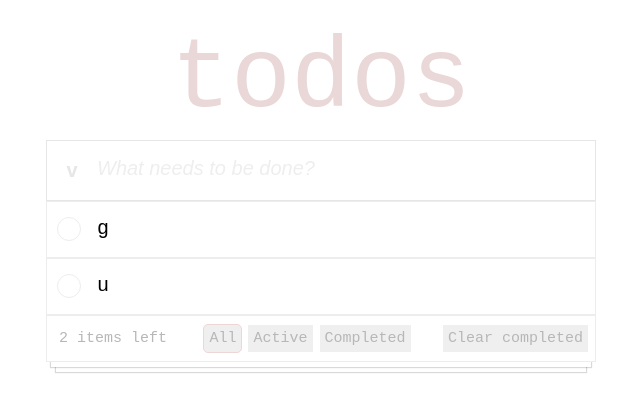
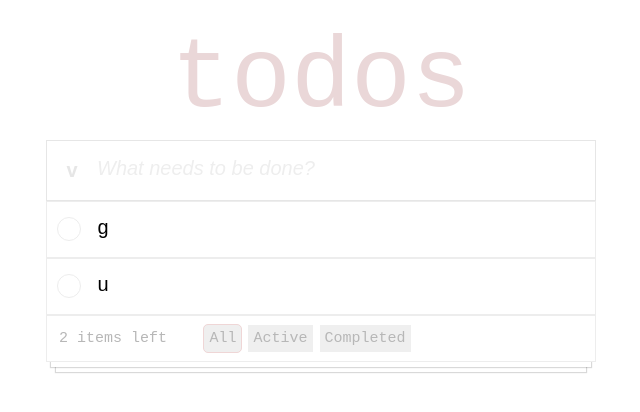
Before and after one commit to EvaMelon/ToDo-React, a React (Create React App) app: page / in a window 1280 px wide. Shown: the top 412 px of the page, without its empty margins (319-959 px from the left). Built offline with nearby package versions, Linux system fonts and the light colour scheme.

Commit message:
finished clear button

```diff
--- a/src/App.js
+++ b/src/App.js
@@ -10,7 +10,7 @@ class App extends Component {
     this.state = {
       filter: "all",
       items:[{text:"g", done:false}, {text:"u", done:false}],
-      clear:false
+    //  clear:false
     };
   }
 
@@ -49,7 +49,6 @@ class App extends Component {
       items: editedItems
     });
   }
-
 
   handleKeyPress = (event) => {
     const enterKey = 13;
@@ -123,17 +122,17 @@ class App extends Component {
     return allDone;
   }
 
-  clearCompletedButton = () => {
+  areAllItemsUndone() {
+    let allUndone = true;
     const items = this.state.items;
-    for (let i = 0; i < items.length; i++) {
-      if (items[i].done == false){
-        return null
+    for(let i=0; i<items.length; i++) {
+      if(items[i].done == true) {
+        allUndone = false;
       }
     }
-    this.setState({
-      clear:true
-    })
+    return allUndone;
   }
+
 
   clearCompleted = () => {
     const leftItems = [];
@@ -234,7 +233,7 @@ class App extends Component {
           <button className={classNames({
             "itemCounter-element":true,
             "clear":true,
-            "noItemsDone":this.clearCompletedButton()
+            "noItemsDone":this.areAllItemsUndone()
           })}
           onClick={this.clearCompleted}
           >Clear completed</button>
```
